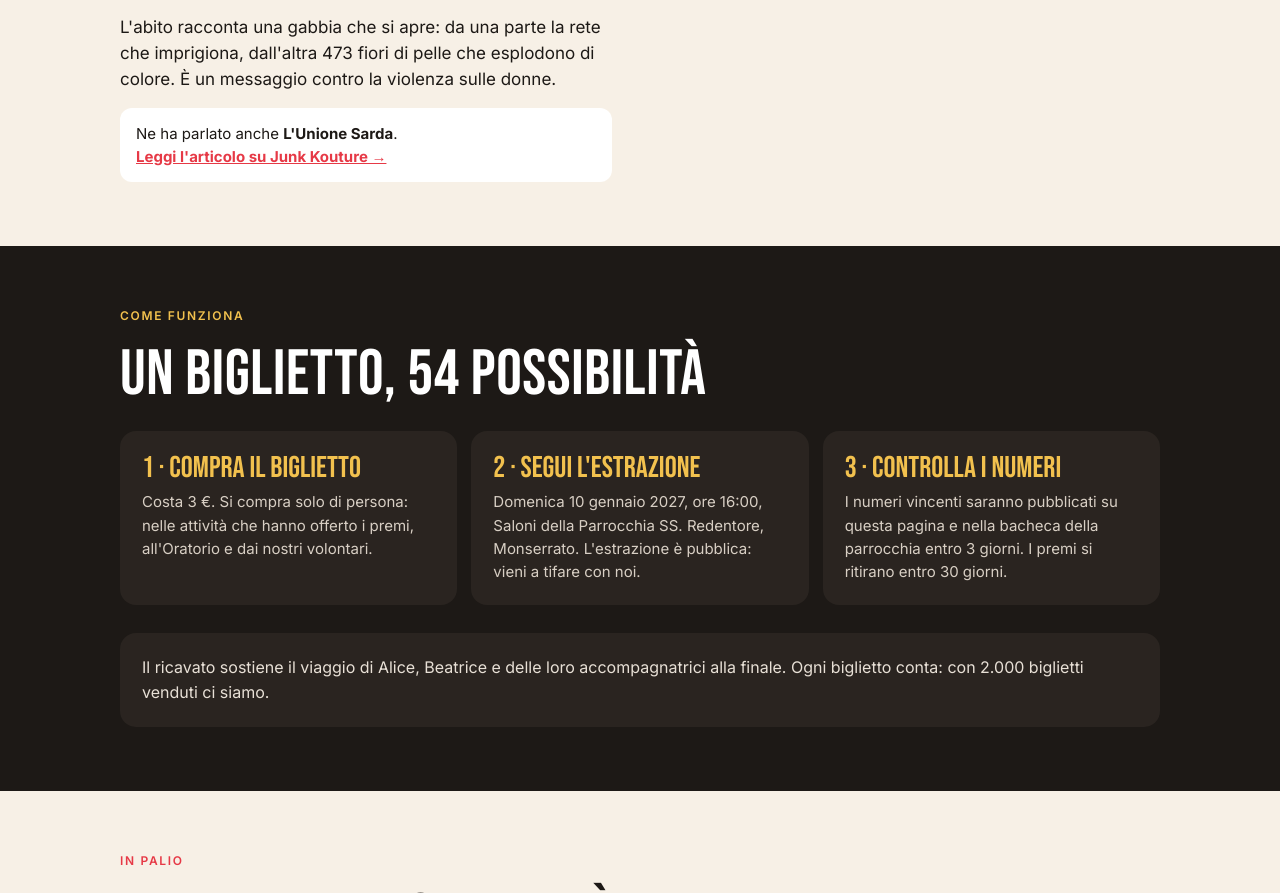
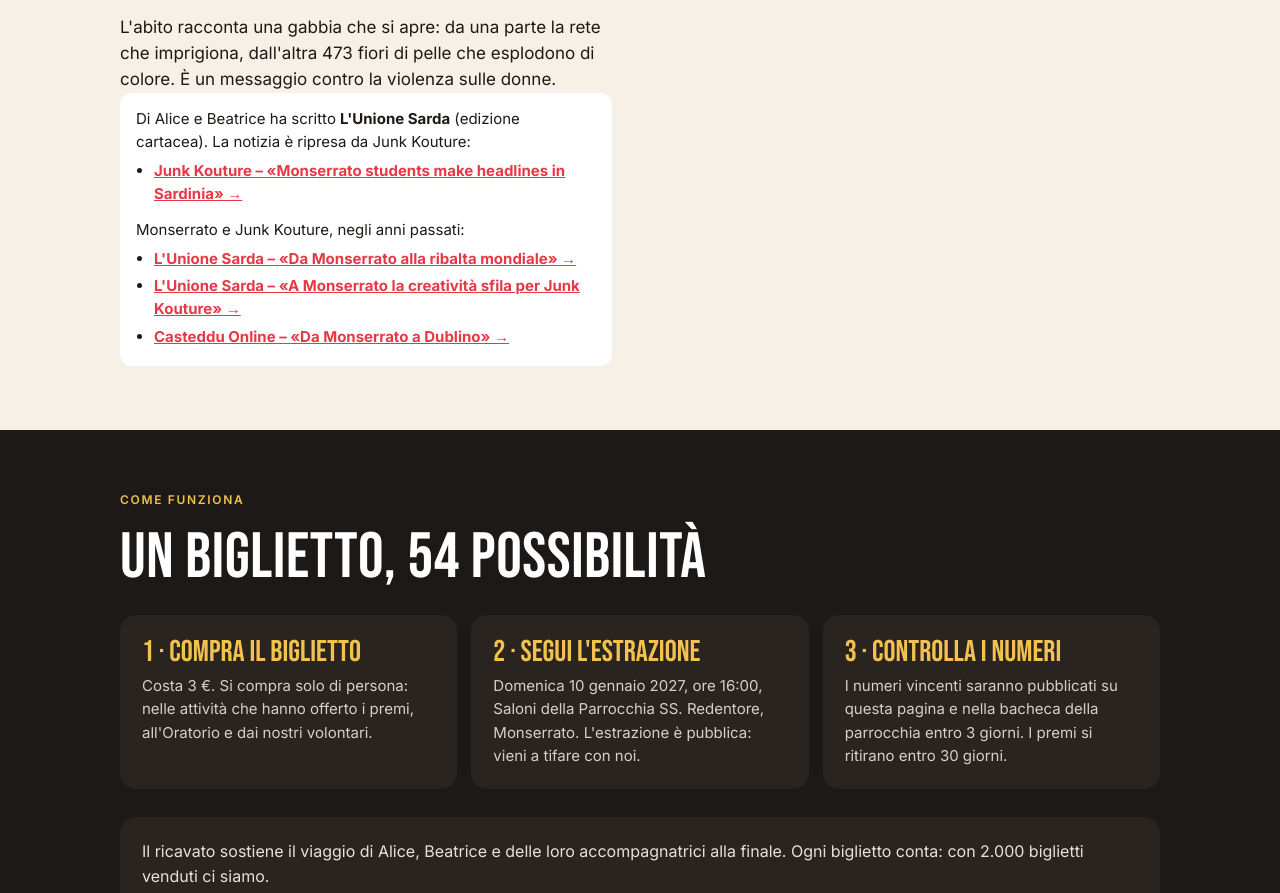
Before and after one commit to k4os83-maker/un-biglietto-per-dublino, a plain HTML site: page index.html in a window 1280 px wide. Shown: the part 1308-2201 px from the top of the page. Drawn offline with Linux system fonts and the light colour scheme.

Commit message:
Link stampa: tutti gli articoli

```diff
--- a/index.html
+++ b/index.html
@@ -54,7 +54,8 @@ section{padding:64px 0}
 .intro{max-width:680px}
 .intro p+p{margin-top:1em}
 .press{background:#fff;border-radius:12px;padding:14px 16px;font-size:15px}
-.press a{color:var(--red);font-weight:700;white-space:nowrap}
+.press p{margin:0 0 6px}.press ul{margin:0 0 12px;padding-left:18px}.press ul:last-child{margin-bottom:0}.press li{margin:4px 0}
+.press a{color:var(--red);font-weight:700}
 
 /* storia */
 .storia{background:var(--cream)}
@@ -154,7 +155,18 @@ footer .legal{max-width:820px;color:#a99e92}
       <p><b>Alice El Haouari</b> e <b>Beatrice Mulana</b> sono due ragazze sarde di Monserrato. Con <b>Beyond The Cage</b>, un abito nato da ritagli di pelle e materiali di recupero, sono tra i 10 finalisti italiani di Junk Kouture, il concorso mondiale di moda sostenibile per ragazzi.</p>
       <p>A febbraio 2027 porteranno l'abito, e la Sardegna, sul palco della <b>finale mondiale a Dublino</b>.</p>
       <p>L'abito racconta una gabbia che si apre: da una parte la rete che imprigiona, dall'altra 473 fiori di pelle che esplodono di colore. È un messaggio contro la violenza sulle donne.</p>
-      <p class="press">Ne ha parlato anche <b>L'Unione Sarda</b>. <a href="https://junkkouture.com/magazine/monserrato-students-make-headlines-in-sardinia-after-junk-kouture-success" target="_blank" rel="noopener">Leggi l'articolo su Junk Kouture&nbsp;→</a></p>
+      <div class="press">
+        <p>Di Alice e Beatrice ha scritto <b>L'Unione Sarda</b> (edizione cartacea). La notizia è ripresa da Junk Kouture:</p>
+        <ul>
+          <li><a href="https://junkkouture.com/magazine/monserrato-students-make-headlines-in-sardinia-after-junk-kouture-success" target="_blank" rel="noopener">Junk Kouture – «Monserrato students make headlines in Sardinia»&nbsp;→</a></li>
+        </ul>
+        <p>Monserrato e Junk Kouture, negli anni passati:</p>
+        <ul>
+          <li><a href="https://www.unionesarda.it/cultura/da-monserrato-alla-ribalta-mondiale-la-moda-sostenibile-degli-studenti-conquista-junk-kouture-xka4fhcm" target="_blank" rel="noopener">L'Unione Sarda – «Da Monserrato alla ribalta mondiale»&nbsp;→</a></li>
+          <li><a href="https://www.unionesarda.it/news-sardegna/provincia-cagliari/moda-e-sostenibilita-a-monserrato-la-creativita-sfila-per-junk-kouture-hh37zlei" target="_blank" rel="noopener">L'Unione Sarda – «A Monserrato la creatività sfila per Junk Kouture»&nbsp;→</a></li>
+          <li><a href="https://www.castedduonline.it/da-monserrato-a-dublino-per-rappresentare-litalia-alla-finale-mondiale-di-junk-kouture/" target="_blank" rel="noopener">Casteddu Online – «Da Monserrato a Dublino»&nbsp;→</a></li>
+        </ul>
+      </div>
     </div>
     <div>
       <p class="quote">«Una gabbia che non riesce più a contenere la vita e che, squarciandosi, permette alla donna di riappropriarsi del proprio colore.»</p>
```
